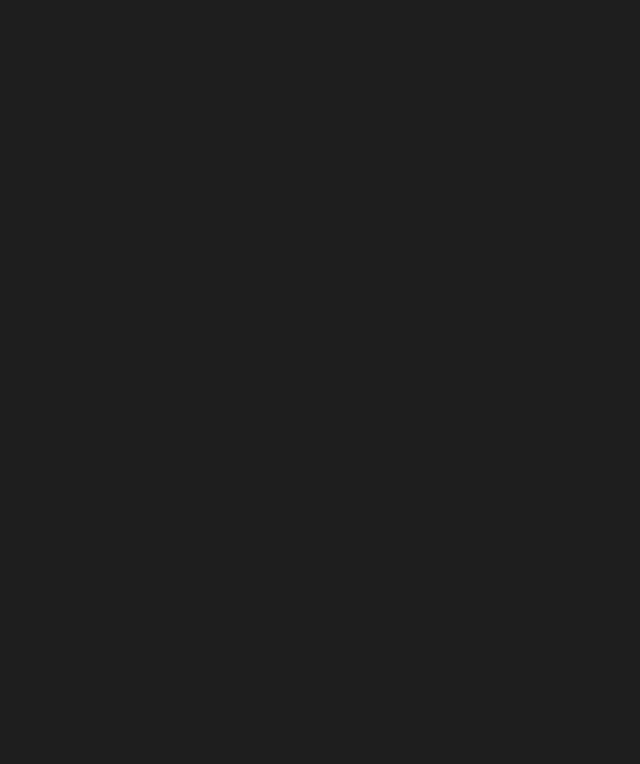
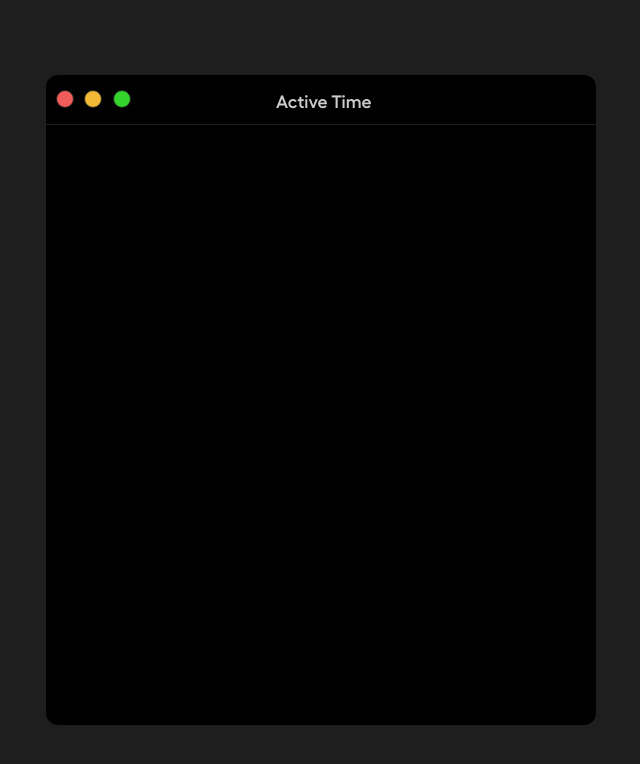
Before and after one commit to SebastianCB-dev/ActiveTimeAngular, an Angular app: page / in a window 1280 px wide. Both pictures are taken after a click on the item "Sign up". Shown: the top 764 px of the page, without its empty margins (319-959 px from the left). Built offline with nearby package versions, Linux system fonts and the light colour scheme.

Commit message:
Feat: Added GUI Register

```diff
--- a/src/app/auth/register/register.component.css
+++ b/src/app/auth/register/register.component.css
@@ -0,0 +1,88 @@
+@font-face {
+  font-family: "Hellix-SemiBold";
+  src: url("../../../assets/fonts/Hellix-SemiBold.woff2");
+}
+
+.container {
+  width: 100%;
+  height: 100vh;
+  min-height: auto;
+  display: flex;
+  align-items: center;
+}
+
+.box {
+  width: 550px;
+  margin: 0 auto;
+  height: 650px;
+  background: #000;
+  border-radius: 12px;
+  margin-top: 50px;
+  margin-bottom: 50px;
+}
+
+.box .title {
+  height: 50px;
+  border-bottom: 1px solid #1E1E1E;
+  border-radius: 12px 12px 0px 0px;
+  display: flex;
+}
+
+.box .title .points {
+  width: 90px;
+  height: 100%;
+  padding-left: 5px;
+  border-radius: 12px 0px 0px 0px;
+  display: flex;
+  padding-top: 15px;
+  justify-content: space-around;
+}
+.box .title .points .point {
+  width: 18px;
+  height: 18px;
+  background-color: red;
+  border-radius: 100%;
+  border: 1px solid #1E1E1E;
+}
+
+.box .title .points .point-red {
+  background-color: #F05C5A;
+  cursor: pointer;
+}
+.box .title .points .point-red i{
+  display: block;
+  font-size: 11px;
+  font-weight: bold;
+  padding-top: 2px;
+  text-align: center;
+  opacity: 0;
+  transition: all 200ms;
+}
+.box .title .points .point-red:hover {
+  background-color: #e6403e;
+}
+.box .title .points .point-red:hover i{
+  opacity: 1;
+}
+.box .title .points .point-green {
+  background-color: #34D42C;
+}
+
+.box .title .points .point-yellow {
+  background-color: #F2B938;
+}
+
+.box .title p {
+  display: block;
+  line-height: 50px;
+  color: #ccc;
+  cursor: pointer;
+  transition: all 300ms;
+  margin-left: 140px;
+  font-family: "Hellix-SemiBold";
+  font-size: 18px;
+}
+
+.box .title p:hover {
+  color: #fff;
+}
--- a/src/app/auth/register/register.component.html
+++ b/src/app/auth/register/register.component.html
@@ -1 +1,20 @@
-<p>register works!</p>
+
+<div class="container">
+  <div class="box">
+
+    <div class="title">
+      <div class="points">
+        <!-- TODO: Implementar router Outlet en boton rojo y etiqueta P-->
+          <div class="point-red point"><i class="fa-solid fa-x"></i></div>
+          <div class="point-yellow point"></div>
+          <div class="point-green point"></div>
+      </div>
+      <p>Active Time</p>
+    </div>
+
+    <div class="content">
+
+    </div>
+
+  </div>
+</div>
```
